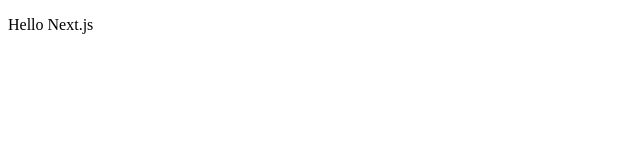
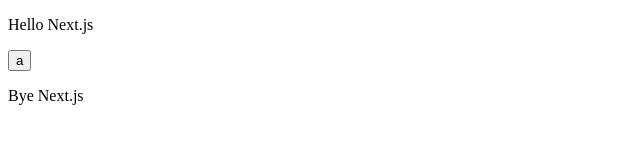
Before and after one commit to sanscreate/gitflow, a Next.js app: page / in a window 1280 px wide. Shown: the top 160 px of the page, without its empty margins (0-640 px from the left). Built offline with nearby package versions, Linux system fonts and the light colour scheme.

Commit message:
button a added

```diff
--- a/pages/index.js
+++ b/pages/index.js
@@ -1,6 +1,8 @@
 const Index = () =>
   <div>
     <p>Hello Next.js</p>
+    <button> a </button>
+    <p>Bye Next.js</p>
   </div>;
 
 export default Index;
```
Also changed, not shown: 1 other file (tests, documents, lock files or other folders).
